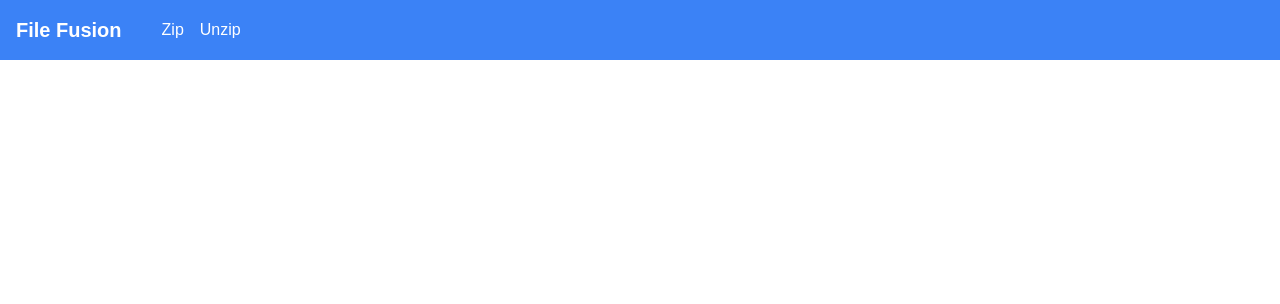
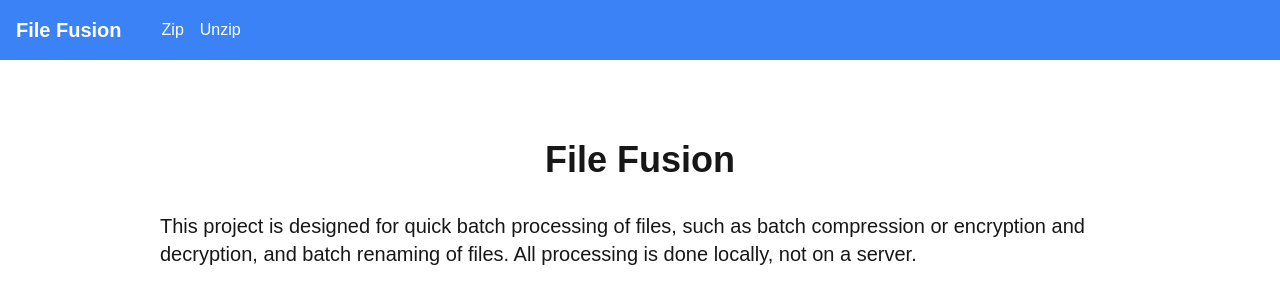
Before and after one commit to DavidKk/vercel-file-fusion, a Next.js app: page / in a window 1280 px wide. Shown: the top 304 px of the page. Built offline with nearby package versions, Linux system fonts and the light colour scheme.

Commit message:
feat: add nav

```diff
--- a/app/Nav/index.tsx
+++ b/app/Nav/index.tsx
@@ -3,7 +3,7 @@ import Link from 'next/link'
 export function Nav() {
   return (
     <nav className="w-full p-4 bg-blue-500 text-white flex items-center">
-      <h1 className="text-xl font-bold">File Fusion</h1>
+      <h1 className="text-xl font-bold"><Link href="/">File Fusion</Link></h1>
 
       <div className="ml-10 flex gap-4">
         <Link href="/zip">Zip</Link>
--- a/app/page.tsx
+++ b/app/page.tsx
@@ -1,3 +1,10 @@
 export default function Home() {
-  return <></>
+  return (
+    <div className="flex flex-col items-center pt-20">
+      <h1 className="text-4xl font-bold mb-4">File Fusion</h1>
+      <p className="text-xl mt-4 w-3/4 mx-auto">
+        This project is designed for quick batch processing of files, such as batch compression or encryption and decryption, and batch renaming of files. All processing is done locally, not on a server.
+      </p>
+    </div>
+  )
 }
```
